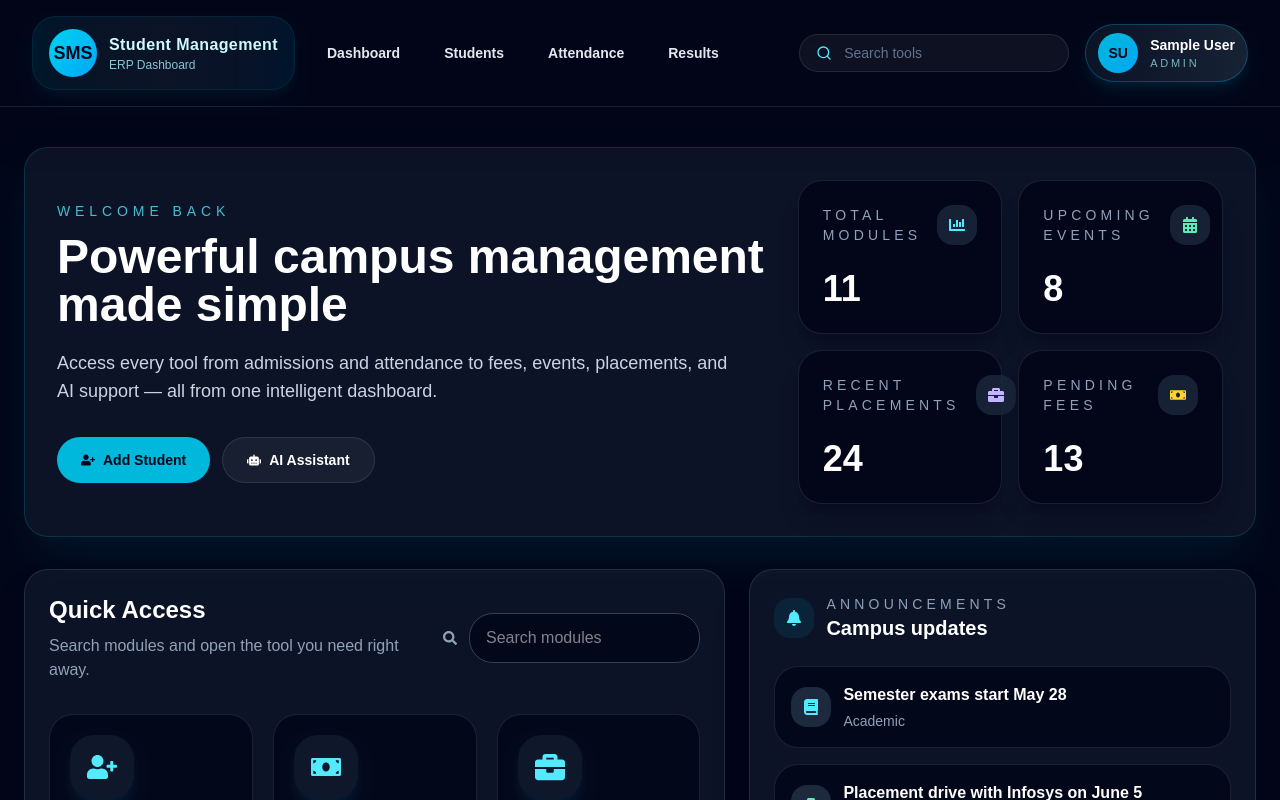
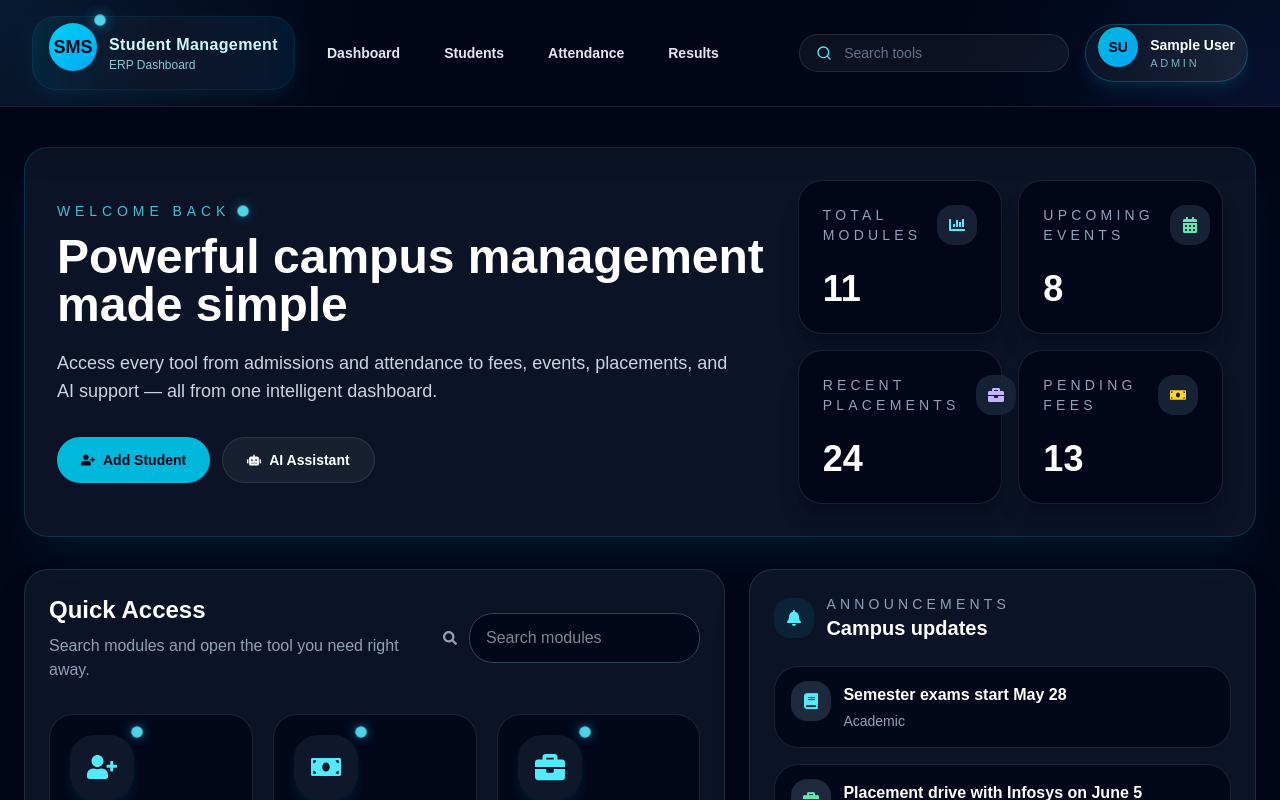
Before and after one commit to kollakotayugandhar/Student-Management-System, a React app in the folder frontend/: page /home in a window 1280 px wide. Shown: the top 800 px of the page. Built offline with nearby package versions, Linux system fonts and the light colour scheme; sample sign-in values are in the browser's storage; the HTML template or start-up script is replaced by a standard one.

Commit message:
updated code

```diff
--- a/frontend/src/components/Navbar.jsx
+++ b/frontend/src/components/Navbar.jsx
@@ -41,14 +41,16 @@ export default function Navbar() {
         : "U";
 
     return (
-        <nav className="sticky top-0 z-50 border-b border-white/10 bg-slate-950/85 backdrop-blur-xl shadow-2xl shadow-slate-950/30">
-            <div className="mx-auto flex max-w-7xl flex-wrap items-center justify-between gap-4 px-6 py-4 lg:px-8">
+        <nav className="relative sticky top-0 z-50 border-b border-white/10 bg-slate-950/85 backdrop-blur-xl shadow-2xl shadow-slate-950/50 overflow-hidden">
+            <div className="pointer-events-none absolute inset-0 bg-[radial-gradient(circle_at_top_left,rgba(56,189,248,0.12),transparent_28%),radial-gradient(circle_at_bottom_right,rgba(59,130,246,0.1),transparent_26%)]" />
+            <div className="relative mx-auto flex max-w-7xl flex-wrap items-center justify-between gap-4 px-6 py-4 lg:px-8">
 
                 <Link
                     to="/"
                     className="flex items-center gap-3 rounded-3xl border border-cyan-500/10 bg-gradient-to-r from-cyan-500/10 via-slate-900/80 to-sky-500/10 px-4 py-3 text-cyan-100 shadow-lg shadow-cyan-500/5 transition duration-300 hover:scale-[1.01] hover:border-cyan-400/20"
                 >
-                    <div className="flex h-12 w-12 items-center justify-center rounded-3xl bg-gradient-to-br from-cyan-400 to-sky-500 text-lg font-bold text-slate-950 shadow-inner shadow-cyan-500/20">
+                    <div className="relative flex h-12 w-12 items-center justify-center rounded-3xl bg-gradient-to-br from-cyan-400 to-sky-500 text-lg font-bold text-slate-950 shadow-inner shadow-cyan-500/20 animate-float">
+                        <span className="absolute -top-2 -right-2 h-2.5 w-2.5 rounded-full bg-cyan-300 shadow-[0_0_12px_rgba(56,189,248,0.7)] animate-blink" />
                         SMS
                     </div>
                     <div>
@@ -85,8 +87,8 @@ export default function Navbar() {
                         </Link>
                     </div>
 
-                    <div className="flex items-center gap-3 rounded-full border border-white/10 bg-white/5 px-4 py-2 text-slate-300 shadow-inner shadow-slate-950/10">
-                        <svg className="h-4 w-4 text-cyan-300" viewBox="0 0 24 24" fill="none" stroke="currentColor" strokeWidth="2" strokeLinecap="round" strokeLinejoin="round">
+                    <div className="flex items-center gap-3 rounded-full border border-white/10 bg-white/5 px-4 py-2 text-slate-300 shadow-inner shadow-slate-950/10 transition duration-300 hover:bg-slate-900/80">
+                        <svg className="h-4 w-4 text-cyan-300 transition duration-300" viewBox="0 0 24 24" fill="none" stroke="currentColor" strokeWidth="2" strokeLinecap="round" strokeLinejoin="round">
                             <circle cx="11" cy="11" r="8" />
                             <path d="M21 21l-4.35-4.35" />
                         </svg>
@@ -105,11 +107,11 @@ export default function Navbar() {
                         aria-label="Toggle menu"
                     >
                         {mobileOpen ? (
-                            <svg xmlns="http://www.w3.org/2000/svg" className="h-6 w-6" fill="none" viewBox="0 0 24 24" stroke="currentColor">
+                            <svg xmlns="http://www.w3.org/2000/svg" className="h-6 w-6 animate-slow-spin" fill="none" viewBox="0 0 24 24" stroke="currentColor">
                                 <path strokeLinecap="round" strokeLinejoin="round" strokeWidth={2} d="M6 18L18 6M6 6l12 12" />
                             </svg>
                         ) : (
-                            <svg xmlns="http://www.w3.org/2000/svg" className="h-6 w-6" fill="none" viewBox="0 0 24 24" stroke="currentColor">
+                            <svg xmlns="http://www.w3.org/2000/svg" className="h-6 w-6 animate-slow-spin" fill="none" viewBox="0 0 24 24" stroke="currentColor">
                                 <path strokeLinecap="round" strokeLinejoin="round" strokeWidth={2} d="M4 6h16M4 12h16M4 18h16" />
                             </svg>
                         )}
@@ -120,7 +122,7 @@ export default function Navbar() {
                             onClick={() => setDropdownOpen((s) => !s)}
                             className="flex items-center gap-3 rounded-full border border-cyan-500/30 bg-gradient-to-r from-slate-900/80 to-slate-800/80 px-3 py-2 text-white shadow-lg shadow-cyan-500/10 transition hover:bg-cyan-500/10"
                         >
-                            <div className="h-10 w-10 rounded-full bg-gradient-to-br from-cyan-500 to-sky-500 flex items-center justify-center text-sm font-bold text-slate-950 shadow-inner shadow-cyan-500/30">
+                            <div className="h-10 w-10 rounded-full bg-gradient-to-br from-cyan-500 to-sky-500 flex items-center justify-center text-sm font-bold text-slate-950 shadow-inner shadow-cyan-500/30 animate-float">
                                 {initials}
                             </div>
                             <div className="hidden sm:block text-left">
--- a/frontend/src/index.css
+++ b/frontend/src/index.css
@@ -1,5 +1,46 @@
 
 @import "tailwindcss";
+
+@keyframes float {
+  0%, 100% {
+    transform: translateY(0);
+  }
+  50% {
+    transform: translateY(-6px);
+  }
+}
+
+@keyframes slow-spin {
+  from {
+    transform: rotate(0deg);
+  }
+  to {
+    transform: rotate(360deg);
+  }
+}
+
+@keyframes blink-light {
+  0%, 100% {
+    opacity: 0.5;
+    transform: scale(1);
+  }
+  50% {
+    opacity: 1;
+    transform: scale(1.2);
+  }
+}
+
+.animate-float {
+  animation: float 4s ease-in-out infinite;
+}
+
+.animate-slow-spin {
+  animation: slow-spin 10s linear infinite;
+}
+
+.animate-blink {
+  animation: blink-light 1.6s ease-in-out infinite;
+}
 
 body{
     margin:0;
--- a/frontend/src/pages/Home.jsx
+++ b/frontend/src/pages/Home.jsx
@@ -146,12 +146,20 @@ function Home() {
     );
 
     return (
-        <div className="min-h-screen bg-slate-950 text-white px-6 py-10">
+        <div className="relative min-h-screen bg-slate-950 text-white px-6 py-10 overflow-hidden">
+            <div className="pointer-events-none absolute inset-0 -z-10">
+                <div className="absolute left-1/4 top-8 h-80 w-80 rounded-full bg-cyan-500/10 blur-3xl" />
+                <div className="absolute right-10 top-28 h-72 w-72 rounded-full bg-violet-500/10 blur-3xl" />
+                <div className="absolute inset-x-0 bottom-0 h-64 bg-gradient-to-t from-slate-950 via-slate-950/80 to-transparent" />
+            </div>
             <div className="mx-auto max-w-7xl space-y-8">
                 <section className="rounded-3xl border border-cyan-500/20 bg-slate-900/80 p-8 shadow-2xl shadow-cyan-500/10 backdrop-blur-xl">
                     <div className="grid gap-8 lg:grid-cols-[1.5fr_0.9fr] lg:items-center">
                         <div>
-                            <p className="text-sm uppercase tracking-[0.35em] text-cyan-300/80">Welcome back</p>
+                            <p className="flex items-center gap-2 text-sm uppercase tracking-[0.35em] text-cyan-300/80">
+                                Welcome back
+                                <span className="inline-flex h-2.5 w-2.5 rounded-full bg-cyan-300 shadow-[0_0_12px_rgba(56,189,248,0.55)] animate-blink" />
+                            </p>
                             <h1 className="mt-3 text-5xl font-bold text-white">Powerful campus management made simple</h1>
                             <p className="mt-5 max-w-2xl text-slate-300 text-lg">
                                 Access every tool from admissions and attendance to fees, events, placements, and AI support — all from one intelligent dashboard.
@@ -159,24 +167,26 @@ function Home() {
                             <div className="mt-8 flex flex-wrap gap-3">
                                 <button
                                     onClick={() => navigate("/add-student")}
-                                    className="inline-flex items-center gap-2 rounded-3xl bg-cyan-500 px-6 py-3 text-sm font-semibold text-slate-950 transition hover:bg-cyan-400"
+                                    className="inline-flex items-center gap-2 rounded-3xl bg-cyan-500 px-6 py-3 text-sm font-semibold text-slate-950 transition duration-500 hover:-translate-y-0.5 hover:bg-cyan-400"
                                 >
-                                    <FaUserPlus /> Add Student
+                                    <FaUserPlus className="transition duration-500 hover:scale-110" /> Add Student
                                 </button>
                                 <button
                                     onClick={() => navigate("/ai-assistant")}
-                                    className="inline-flex items-center gap-2 rounded-3xl border border-white/10 bg-white/5 px-6 py-3 text-sm font-semibold text-white transition hover:bg-white/10"
+                                    className="inline-flex items-center gap-2 rounded-3xl border border-white/10 bg-white/5 px-6 py-3 text-sm font-semibold text-white transition duration-500 hover:-translate-y-0.5 hover:bg-white/10"
                                 >
-                                    <FaRobot /> AI Assistant
+                                    <FaRobot className="transition duration-500 hover:scale-110" /> AI Assistant
                                 </button>
                             </div>
                         </div>
                         <div className="grid gap-4 sm:grid-cols-2">
                             {stats.map((stat) => (
-                                <div key={stat.label} className="rounded-3xl border border-white/10 bg-slate-950/90 p-6 shadow-xl shadow-slate-950/20">
+                                <div key={stat.label} className="group rounded-3xl border border-white/10 bg-slate-950/90 p-6 shadow-xl shadow-slate-950/20 transition duration-500 hover:-translate-y-1 hover:border-cyan-500/30">
                                     <div className="flex items-center justify-between gap-4">
                                         <div className="text-sm uppercase tracking-[0.3em] text-slate-400">{stat.label}</div>
-                                        <div className="rounded-2xl bg-slate-800/80 p-3">{stat.icon}</div>
+                                        <div className="rounded-2xl bg-slate-800/80 p-3 transition duration-500 group-hover:-translate-y-1 group-hover:scale-110">
+                                            {stat.icon}
+                                        </div>
                                     </div>
                                     <p className="mt-6 text-4xl font-bold text-white">{stat.value}</p>
                                 </div>
@@ -205,8 +215,9 @@ function Home() {
 
                         <div className="mt-8 grid gap-5 sm:grid-cols-2 xl:grid-cols-3">
                             {filteredModules.map((module) => (
-                                <div key={module.title} className="group rounded-3xl border border-white/10 bg-slate-950/80 p-5 transition hover:-translate-y-1 hover:border-cyan-500/30">
-                                    <div className="flex h-16 w-16 items-center justify-center rounded-3xl bg-slate-900 text-cyan-300 shadow-lg shadow-cyan-500/10">
+                                <div key={module.title} className="group rounded-3xl border border-white/10 bg-slate-950/80 p-5 transition duration-500 hover:-translate-y-1 hover:border-cyan-500/30">
+                                    <div className="relative flex h-16 w-16 items-center justify-center rounded-3xl bg-slate-900 text-cyan-300 shadow-lg shadow-cyan-500/10 transition duration-500 group-hover:-translate-y-1 group-hover:scale-110">
+                                        <span className="absolute -top-2 -right-2 h-2.5 w-2.5 rounded-full bg-cyan-300 shadow-[0_0_10px_rgba(56,189,248,0.65)] animate-blink" />
                                         {module.icon}
                                     </div>
                                     <h3 className="mt-5 text-xl font-semibold text-white">{module.title}</h3>
@@ -235,9 +246,11 @@ function Home() {
                             </div>
                             <div className="mt-6 space-y-4">
                                 {announcements.map((item) => (
-                                    <div key={item.title} className="rounded-3xl border border-white/10 bg-slate-950/80 p-4">
+                                    <div key={item.title} className="group rounded-3xl border border-white/10 bg-slate-950/80 p-4 transition duration-500 hover:-translate-y-1 hover:border-cyan-500/30">
                                         <div className="flex items-center gap-3">
-                                            <div className="rounded-2xl bg-slate-800 p-3">{item.icon}</div>
+                                            <div className="rounded-2xl bg-slate-800 p-3 transition duration-500 group-hover:scale-105 animate-float">
+                                                {item.icon}
+                                            </div>
                                             <div>
                                                 <p className="font-semibold text-white">{item.title}</p>
                                                 <p className="mt-1 text-sm text-slate-400">{item.category}</p>
```
Also changed, not shown: 2 other files (tests, documents, lock files or other folders).
